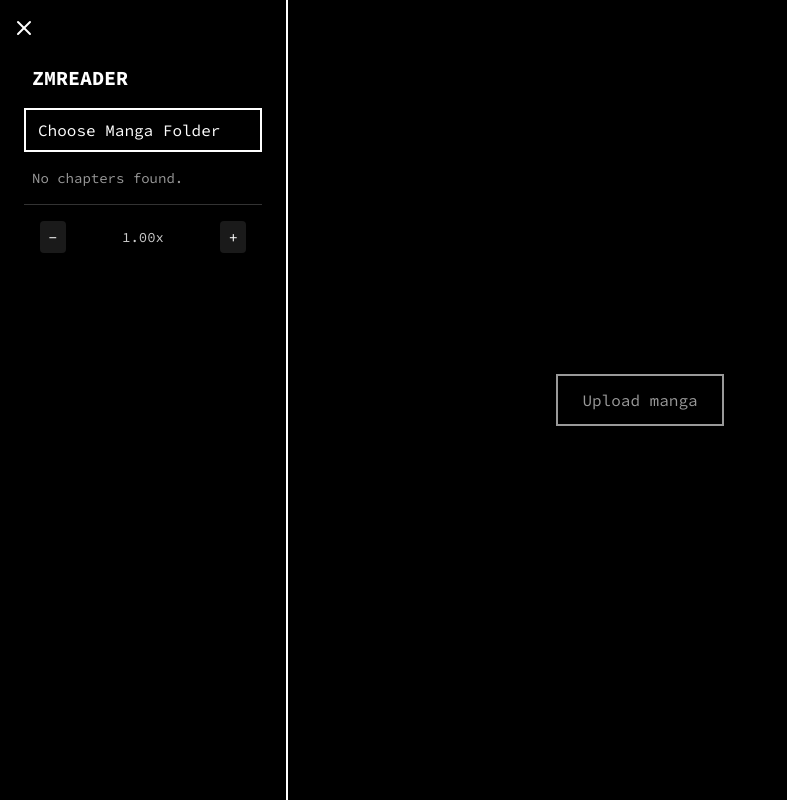
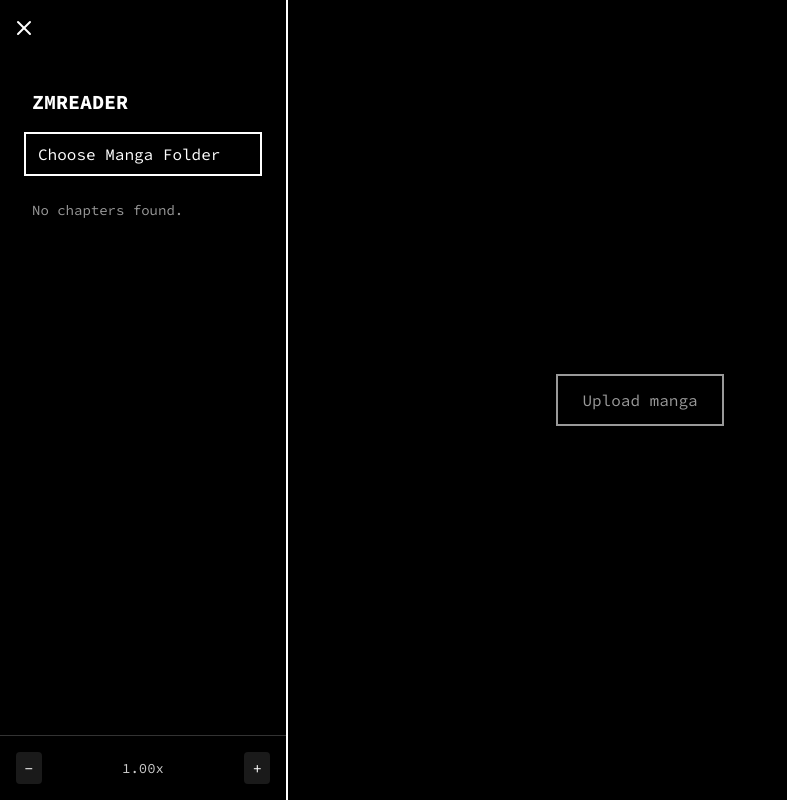
Before and after one commit to NasreddinHodja/zmreader, a Next.js app: page / in a window 1280 px wide. Both pictures are taken after a click on the button 24 px from the left and 28 px from the top of the page. Shown: the whole page, without its empty margins (0-787 px from the left). Built offline with nearby package versions, Linux system fonts and the light colour scheme.

Commit message:
better sidebar layout

```diff
--- a/components/CollapsibleSidebar.tsx
+++ b/components/CollapsibleSidebar.tsx
@@ -84,6 +84,7 @@ export default function CollapsibleSidebar() {
 
   return (
     <>
+      {/* OVERLAY */}
       <AnimatePresence>
         {isSidebarOpen && (
           <motion.div
@@ -98,6 +99,7 @@ export default function CollapsibleSidebar() {
         )}
       </AnimatePresence>
 
+      {/* SIDEBAR */}
       <aside
         className={`
           fixed top-0 left-0 h-full bg-black border-r-2 shadow-xl z-50
@@ -105,29 +107,33 @@ export default function CollapsibleSidebar() {
           ${isSidebarOpen ? "w-72" : "w-14"}
         `}
       >
+        {/* TOGGLE BUTTON */}
         <button
           onClick={isSidebarOpen ? closeSidebar : openSidebar}
           className="fixed top-2 left-1 z-50 p-2 text-white"
         >
           {isSidebarOpen ? <X /> : <Menu />}
         </button>
+
         {/* MAIN CONTENT */}
         {isSidebarOpen && (
-          <div className="p-6 pt-16 space-y-4 text-white overflow-y-auto flex-1">
+          <div className="flex flex-col h-full pt-16 overflow-hidden text-white">
+            {/* FILE PICKER */}
+            <div className="p-6 space-y-4 shrink-0">
               <h2 className="text-xl font-bold ml-2">ZMREADER</h2>
-
               <FilePickerButton onSelect={handleDirectory}>
                 Choose Manga Folder
               </FilePickerButton>
+            </div>
 
+            {/* CHAPTER LIST */}
+            <div className="flex-1 overflow-y-auto px-6 space-y-2">
               {chapters.length > 0 ? (
                 <div className="space-y-2">
                   <h3 className="text-sm opacity-80 ml-2">Chapters</h3>
-
                   <ul className="space-y-2">
                     {chapters.map((ch) => {
                       const isOpen = selectedChapter?.id === ch.id;
-
                       return (
                         <li key={ch.id}>
                           <div
@@ -151,7 +157,6 @@ export default function CollapsibleSidebar() {
                                 {ch.pages.map((p) => {
                                   const name = p.id.split("/").pop() ?? p.id;
                                   const isSelected = selectedPage?.id === p.id;
-
                                   return (
                                     <li
                                       key={p.id}
@@ -176,21 +181,21 @@ export default function CollapsibleSidebar() {
                   </ul>
                 </div>
               ) : (
-              <div className="text-sm opacity-60 mt-2 ml-2">
+                <div className="flex-1 flex items-center text-sm opacity-60 ml-2">
                   No chapters found.
                 </div>
               )}
-            {/* FOOTER ZOOM CONTROLS */}
-            <div className="p-4 border-t border-white/20 text-white flex items-center justify-between">
+            </div>
+
+            {/* FOOTER: ZOOM CONTROLS */}
+            <div className="p-4 border-t border-white/20 text-white flex items-center justify-between shrink-0">
               <button
                 onClick={() => setZoom(Math.max(0.2, zoom - 0.1))}
                 className="px-2 py-1 bg-white/10 hover:bg-white/20 rounded"
               >
                 -
               </button>
-
               <span className="text-sm opacity-80">{zoom.toFixed(2)}x</span>
-
               <button
                 onClick={() => setZoom(zoom + 0.1)}
                 className="px-2 py-1 bg-white/10 hover:bg-white/20 rounded"
```
Lines whose indentation alone changed are shown as unchanged.
